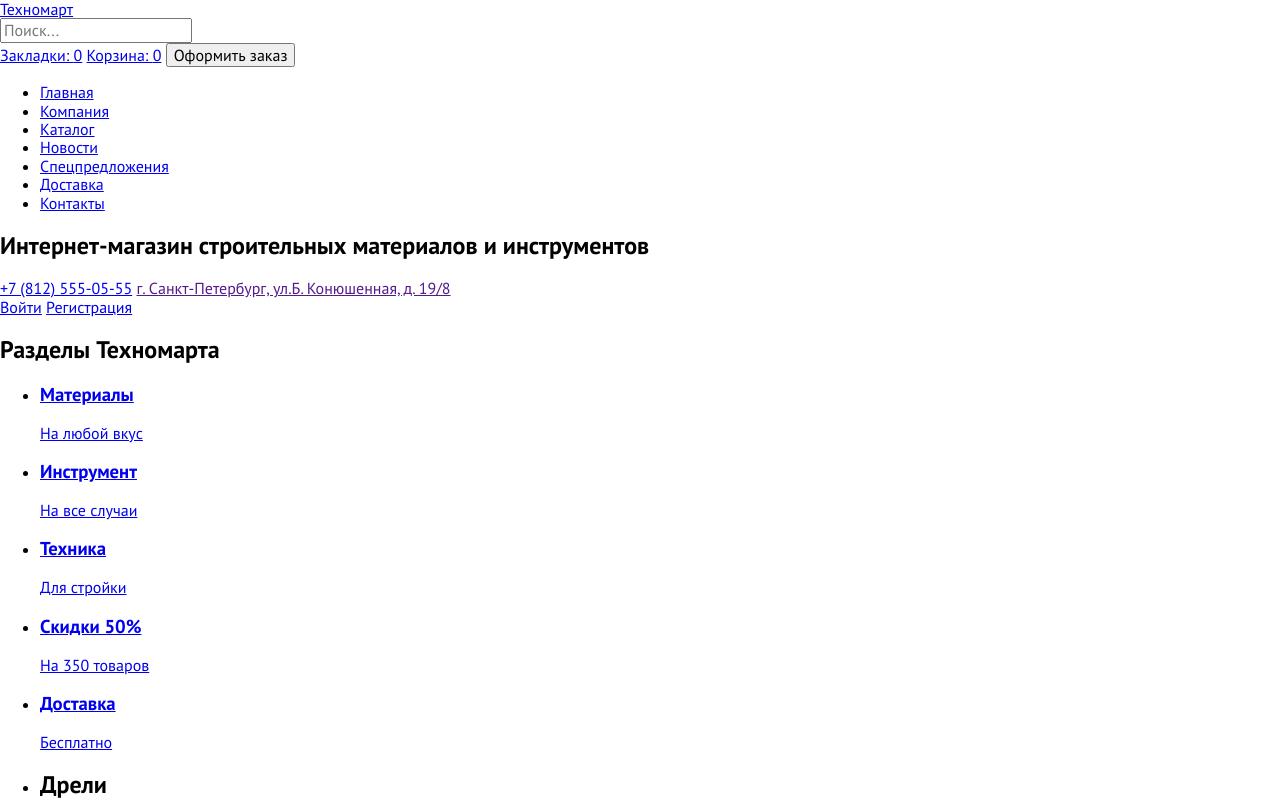
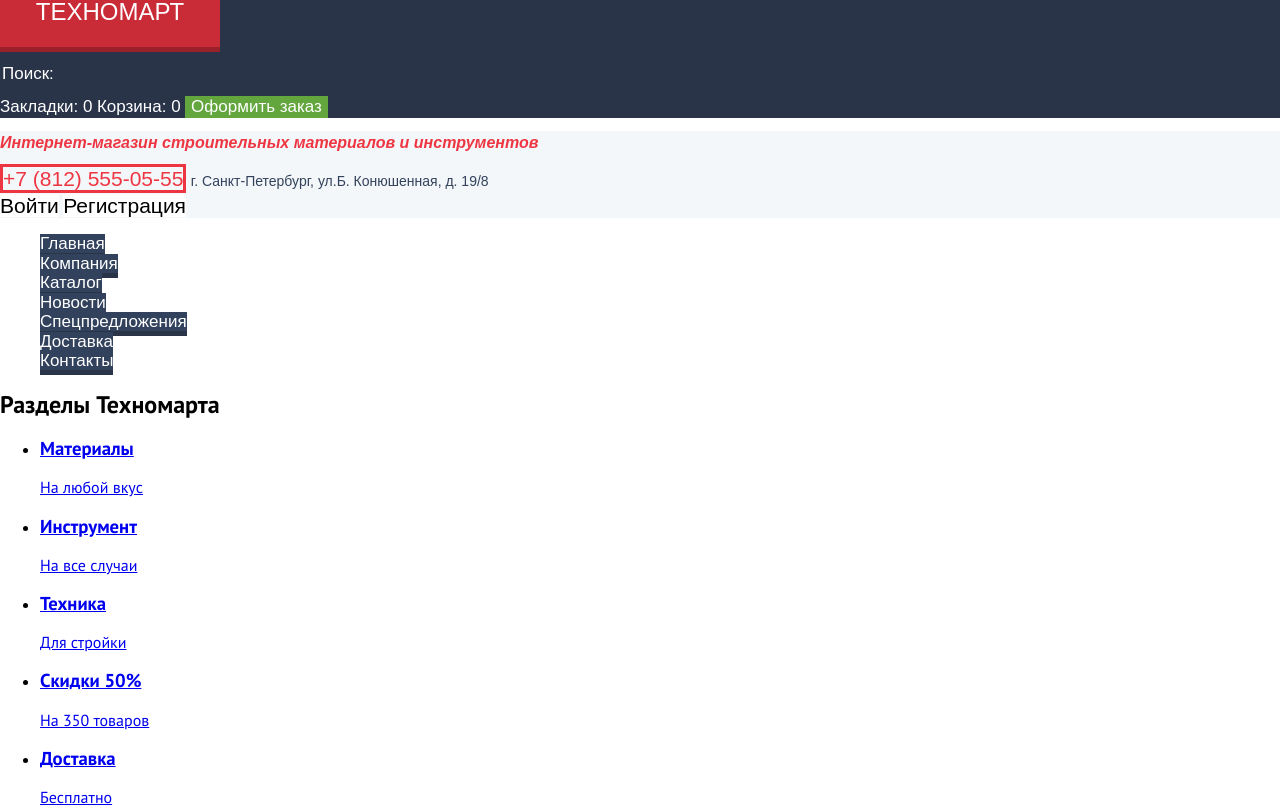
Before and after one commit to sergey-mazeev/Technomart, a plain HTML site: page index.html in a window 1280 px wide. Shown: the top 810 px of the page. Drawn offline with Linux system fonts and the light colour scheme; a web font is replaced by a local one.

Commit message:
Начало базовой стилизазации css

```diff
--- a/css/styles.css
+++ b/css/styles.css
@@ -1,3 +1,163 @@
 body {
     font-family: 'PT Sans', Arial, sans-serif;
+    color: #000000;
+    background-color: #ffffff;
 }
+
+img {
+    max-width: 100%;
+    height: auto;
+}
+
+.header {
+    font-family: Cuprum, Arial, sans-serif;
+}
+
+.header-topline {
+    background-color: #293449;
+    color: #ffffff;
+}
+
+.main-logo {
+    font-family: Cuprum, Arial, sans-serif;
+    font-size: 24px;
+    line-height: 1;
+    color: #ffffff;
+    text-decoration: none;
+    text-transform: uppercase;
+    background-color: #ee3643;
+    border-bottom: 5px #b52933 solid;
+    display: block;
+    width: 220px;
+    height: 47px;
+    text-align: center;
+}
+
+.main-logo:hover {
+    background-color: #ca2c37;
+    border-bottom-color: #9a212a;
+}
+
+.header-search input {
+    width: 270px;
+    height: 42px;
+    background-color: transparent;
+    border: none;
+    color: #ffffff;
+    font-family: Cuprum, Arial, sans-serif;
+    font-size: 17px;
+}
+
+.header-search input::-webkit-input-placeholder {
+    color: #ffffff;
+    font-family: Cuprum, Arial, sans-serif;
+    font-size: 17px;
+}
+
+.header-search input::-moz-placeholder {
+    color: #ffffff;
+    font-family: Cuprum, Arial, sans-serif;
+    font-size: 17px;
+}
+
+.header-search input:hover {
+    background-color: #212a3a;
+}
+
+.header-search input:focus {
+    background-color: #ffffff;
+    color: #000000;
+}
+
+.header-link {
+    color: #ffffff;
+    background-color: transparent;
+    font-family: Cuprum, Arial, sans-serif;
+    text-decoration: none;
+    font-size: 17px;
+    border: none;
+}
+
+.header-link:hover {
+    background-color: #212a3a;
+}
+
+.header-link:active {
+    background-color: #161d29;
+}
+
+.header-link--order {
+    background-color: #63a63e;
+}
+
+.header-link--order:hover {
+    background-color: #5fbb2d;
+}
+
+.header-link--order:active {
+    background-color: #518534;
+}
+
+.header-body {
+    background-color: #f4f7f9;
+}
+
+.header-slogan {
+    font-family: Cuprum, Arial, sans-serif;
+    font-size: 16px;
+    color: #ee3643;
+    font-style: italic;
+    line-height: 1.4375;
+}
+
+.header-tel {
+    font-size: 21px;
+    color: #ee3643;
+    border: 3px solid;
+    text-decoration: none;
+    text-align: center;
+}
+
+.header-address {
+    color: #32425c;
+    font-size: 14px;
+    line-height: 1.7;
+    text-decoration: none;
+}
+
+.header-user-btn {
+    background-color: #ffffff;
+    color: #000000;
+    font-size: 21px;
+    text-decoration: none;
+}
+
+.header-user-btn:hover {
+    color: #ee3643;
+}
+
+.header-user-btn:active {
+    color: #b2b2b2;
+}
+
+.header-nav ul {
+    list-style: none;
+}
+
+.header-nav a {
+    font-size: 17px;
+    color: #ffffff;
+    text-decoration: none;
+    background-color: #32425c;
+    border-bottom: 5px solid #293449;
+}
+
+.header-nav a:hover {
+    background-color: #293449;
+}
+
+.header-nav a:active {
+    color: #868c95;
+    background-color: #1d2739;
+    border-bottom-color: #1d2739;
+}
--- a/index.html
+++ b/index.html
@@ -14,11 +14,24 @@
   <div class="header-topline">
     <a href="/" class="main-logo">Техномарт</a>
     <form action="" class="header-search">
-      <input type="search" placeholder="Поиск..." inputmode="submit" value="">
+      <input type="text" placeholder="Поиск:" inputmode="submit" value="">
     </form>
     <a href="#" class="header-link header-link--bookmark">Закладки: <span>0</span></a>
     <a href="#" class="header-link header-link--cart">Корзина: <span>0</span></a>
-    <button class="header-order">Оформить заказ</button>
+    <button class="header-link header-link--order">Оформить заказ</button>
+  </div>
+
+  <div class="header-body">
+    <h2 class="header-slogan">Интернет-магазин строительных материалов и инструментов</h2>
+    <div class="header-contacts">
+      <a href="tel:+7812550555" class="header-tel">+7 (812) 555-05-55</a>
+      <a href="" class="header-address" target="_blank" rel="nofollow">г. Санкт-Петербург, ул.Б. Конюшенная, д.
+        19/8</a>
+    </div>
+    <div class="header-user">
+      <a href="#" class="header-user-btn">Войти</a>
+      <a href="#" class="header-user-btn">Регистрация</a>
+    </div>
   </div>
 
   <nav class="header-nav">
@@ -32,18 +45,6 @@
       <li><a href="#">Контакты</a></li>
     </ul>
   </nav>
-  <div class="header-body">
-    <h2 class="header-slogan">Интернет-магазин строительных материалов и инструментов</h2>
-    <div class="header-contacts">
-      <a href="tel:+7812550555" class="header-tel">+7 (812) 555-05-55</a>
-      <a href="" class="header-address" target="_blank" rel="nofollow">г. Санкт-Петербург, ул.Б. Конюшенная, д.
-        19/8</a>
-    </div>
-    <div class="header-user">
-      <a href="#" class="hedare-user-btn--login">Войти</a>
-      <a href="#" class="hedare-user-btn">Регистрация</a>
-    </div>
-  </div>
 </header>
 
 <main class="content">
```
Also changed, not shown: catalog.html (+2 -0 lines), 1 other file.
